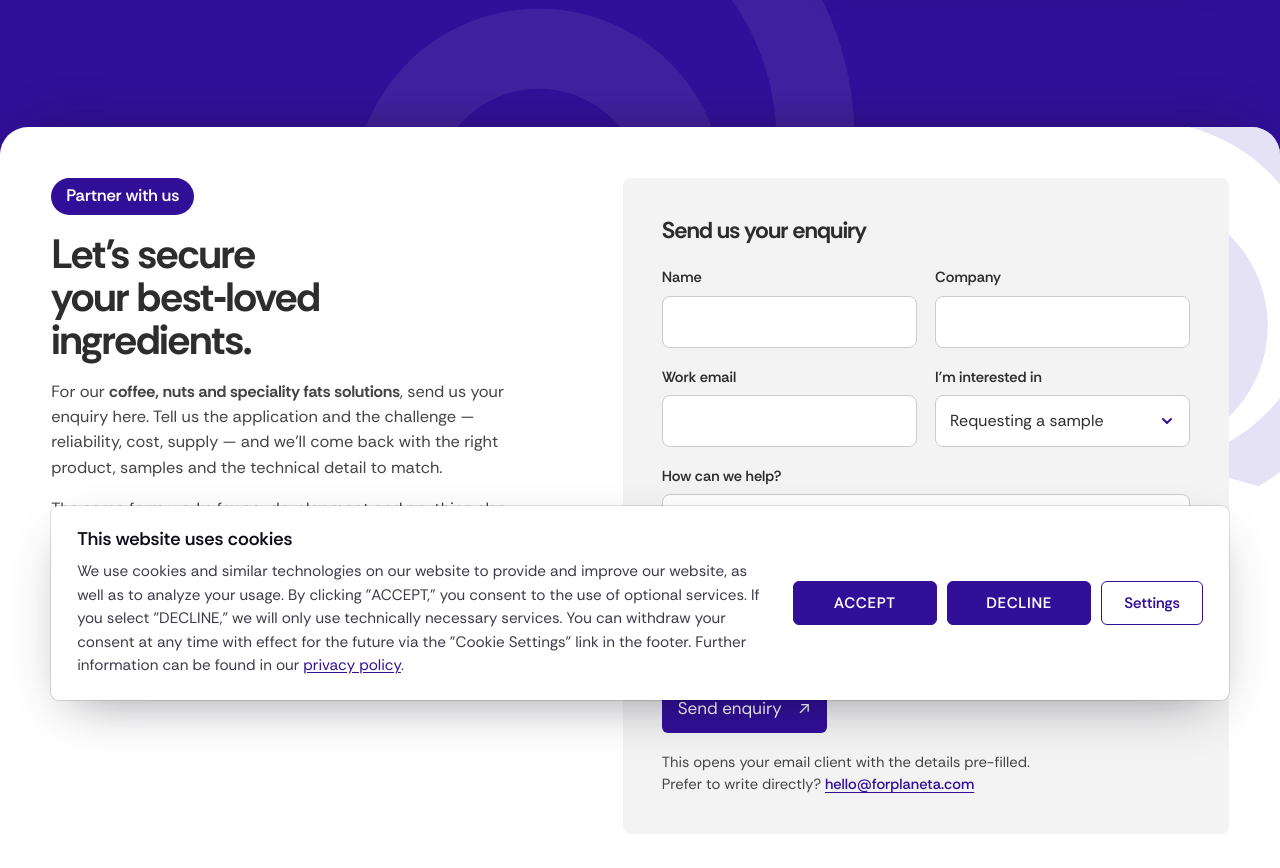
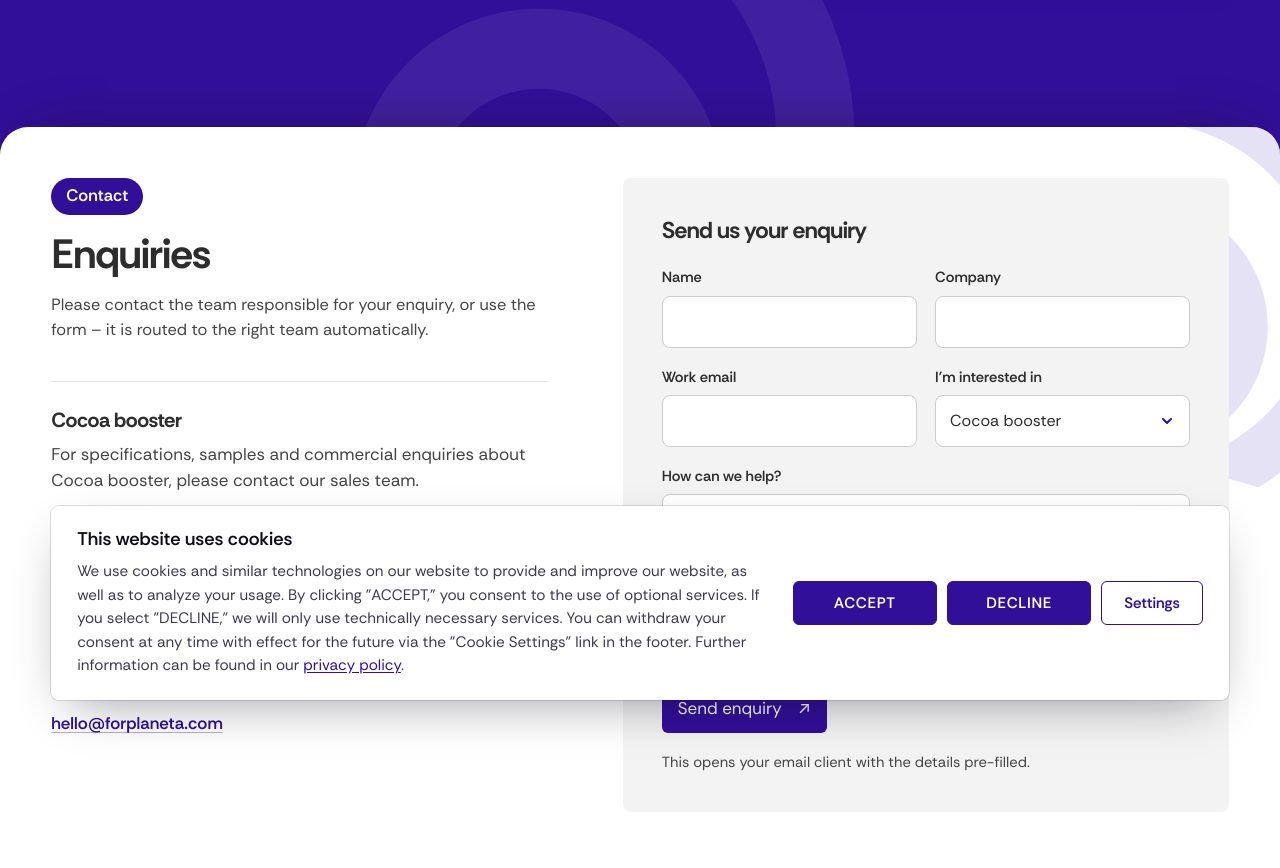
Before and after one commit to saramarquart/pafhomepage, a plain HTML site: page contact.html in a window 1280 px wide. Shown: the part 84-952 px from the top of the page. Drawn offline with Linux system fonts and the light colour scheme.

Commit message:
Contact: formal header and two enquiry routes – Cocoa booster (sales@) first, coffee, nuts and speciality fats (hello@) below
- 'Partner with us' / 'Let's secure…' replaced by 'Contact' / 'Enquiries'
- Form routes Cocoa booster enquiries to sales@forplaneta.com, everything else to hello@forplaneta.com
- Cocoa booster page buttons open the form on Cocoa booster
- contact.css v9, contact.js v3

Co-Authored-By: Claude Opus 5.5 <noreply@anthropic.com>

```diff
--- a/assets/contact.css
+++ b/assets/contact.css
@@ -38,6 +38,13 @@ h3, .btn, .pill, .nav-pill a { font-weight: 600; }
 /* desktop: intro on the left, the form on the right; phones: intro → form */
 .ct-grid { display: grid; grid-template-columns: minmax(0, .9fr) minmax(0, 1.1fr); grid-template-areas: "intro form"; column-gap: clamp(40px, 6vw, 96px); row-gap: clamp(36px, 4vw, 56px); align-items: start; }
 .ct-intro { grid-area: intro; }
+/* one block per enquiry route: Cocoa booster (sales) first, the other solutions (hello) below */
+.ct-topics { margin-top: clamp(28px, 3vw, 40px); display: grid; gap: clamp(22px, 2.4vw, 30px); max-width: 52ch; }
+.ct-topic { padding-top: clamp(20px, 2.2vw, 26px); border-top: 1px solid rgba(14,11,26,.12); display: grid; gap: 8px; }
+.ct-topic h2 { margin: 0; font-size: clamp(1.25rem, 1.6vw, 1.5rem); line-height: 1.2; }
+.ct-topic p { margin: 0; color: var(--ink-2); line-height: 1.55; text-wrap: pretty; }
+.ct-mail { width: fit-content; margin-top: 4px; color: var(--purple); font-weight: 600; text-decoration: underline; text-underline-offset: 3px; text-decoration-color: rgba(50,15,153,.35); }
+.ct-mail:hover { text-decoration-color: var(--purple); }
 .ct-form { grid-area: form; }
 
 /* form card */
--- a/assets/contact.js
+++ b/assets/contact.js
@@ -3,7 +3,8 @@
 (function () {
   "use strict";
   // Offline-safe submit: compose a pre-filled email (swap for a real form endpoint at go-live — see README).
-  // Buttons elsewhere link here with ?interest=sample|codev|volumes: start on that topic.
+  // Buttons elsewhere link here with ?interest=booster|product|sample|codev|volumes: start on that topic.
+  // Cocoa booster enquiries go to the sales team, everything else to hello@.
   var want = new URLSearchParams(location.search).get("interest"), pick = document.getElementById("interest");
   if (want && pick && pick.querySelector('option[value="' + want + '"]')) pick.value = want;
   var f = document.getElementById("contactForm");
@@ -13,7 +14,8 @@
     var sel = document.getElementById("interest");
     var body = "Name: " + g("name") + "%0D%0ACompany: " + g("company") + "%0D%0AEmail: " + g("email") +
                "%0D%0AInterest: " + encodeURIComponent(sel.options[sel.selectedIndex].text) + "%0D%0A%0D%0A" + g("message");
-    window.location.href = "mailto:hello@forplaneta.com?subject=" +
+    var to = sel.value === "booster" ? "sales@forplaneta.com" : "hello@forplaneta.com";
+    window.location.href = "mailto:" + to + "?subject=" +
       encodeURIComponent("Enquiry via planet-a-foods.com") + "&body=" + body;
     document.getElementById("formOk").style.display = "block";
   });
--- a/contact.html
+++ b/contact.html
@@ -12,7 +12,7 @@
   <link rel="preload" href="assets/fonts/rethink-sans-normal-latin.woff2" as="font" type="font/woff2" crossorigin>
   <link rel="stylesheet" href="assets/fonts.css">
   <link rel="stylesheet" href="assets/home.css?v=43" />
-  <link rel="stylesheet" href="assets/contact.css?v=8" />
+  <link rel="stylesheet" href="assets/contact.css?v=9" />
   <link rel="stylesheet" href="assets/footer.css?v=2" />
   <meta property="og:title" content="Contact – Planet A Foods" />
   <meta property="og:description" content="Request a sample or start a co-development conversation with Planet A Foods." />
@@ -184,10 +184,21 @@
       <svg class="deco-a ct-deco" aria-hidden="true"><use href="#paf-a"/></svg>
       <div class="wrap ct-grid">
         <div class="ct-intro reveal">
-          <span class="pill">Partner with us</span>
-          <h1 id="ct-title">Let's secure your best‑loved ingredients.</h1>
-          <p class="ct-lead">For our <b>coffee, nuts and speciality fats solutions</b>, send us your enquiry here. Tell us the application and the challenge — reliability, cost, supply — and we'll come back with the right product, samples and the technical detail to match.</p>
-          <p class="ct-lead">The same form works for co-development and anything else.</p>
+          <span class="pill">Contact</span>
+          <h1 id="ct-title">Enquiries</h1>
+          <p class="ct-lead">Please contact the team responsible for your enquiry, or use the form – it is routed to the right team automatically.</p>
+          <div class="ct-topics">
+            <div class="ct-topic">
+              <h2>Cocoa booster</h2>
+              <p>For specifications, samples and commercial enquiries about Cocoa booster, please contact our sales team.</p>
+              <a class="ct-mail" href="mailto:sales@forplaneta.com">sales@forplaneta.com</a>
+            </div>
+            <div class="ct-topic">
+              <h2>Coffee, nuts and speciality fats</h2>
+              <p>For enquiries about our coffee, nuts and speciality fats solutions, as well as co-development and general questions, please write to us.</p>
+              <a class="ct-mail" href="mailto:hello@forplaneta.com">hello@forplaneta.com</a>
+            </div>
+          </div>
         </div>
         <form class="ct-form reveal" id="contactForm">
           <h2 class="ct-form-title">Send us your enquiry</h2>
@@ -199,9 +210,10 @@
             <div class="ct-field"><label for="email">Work email</label><input id="email" name="email" type="email" autocomplete="email" required></div>
             <div class="ct-field"><label for="interest">I'm interested in</label>
               <select id="interest" name="interest">
+                <option value="booster">Cocoa booster</option>
+                <option value="product">Coffee, nuts or speciality fats</option>
                 <option value="sample">Requesting a sample</option>
                 <option value="codev">Co-development / integrated solution</option>
-                <option value="product">Coffee, nuts or speciality fats</option>
                 <option value="volumes">Volumes &amp; supply for manufacturing</option>
                 <option value="other">Something else</option>
               </select>
@@ -209,7 +221,7 @@
           </div>
           <div class="ct-field"><label for="message">How can we help?</label><textarea id="message" name="message" rows="6" placeholder="Your application, the challenge you're solving (supply, cost, reliability…), and any volumes or timelines."></textarea></div>
           <button class="btn ct-submit" type="submit">Send enquiry <span aria-hidden="true">↗</span></button>
-          <p class="ct-note"><span class="ct-note-line">This opens your email client with the details pre-filled.</span> <span class="ct-note-line ct-note-direct">Prefer to write directly? <a href="mailto:hello@forplaneta.com">hello@forplaneta.com</a></span></p>
+          <p class="ct-note"><span class="ct-note-line">This opens your email client with the details pre-filled.</span></p>
           <div class="ct-ok" id="formOk" role="status">Thanks — your email client should be opening. We'll be in touch shortly.</div>
         </form>
       </div>
@@ -237,6 +249,6 @@
   <script src="assets/consent.js?v=3"></script>
   <script src="assets/main.js?v=33"></script>
   <script src="assets/home.js?v=16"></script>
-  <script src="assets/contact.js?v=2"></script>
+  <script src="assets/contact.js?v=3"></script>
 </body>
 </html>
```
Also changed, not shown: product-cocoa-booster.html (+4 -4 lines).
